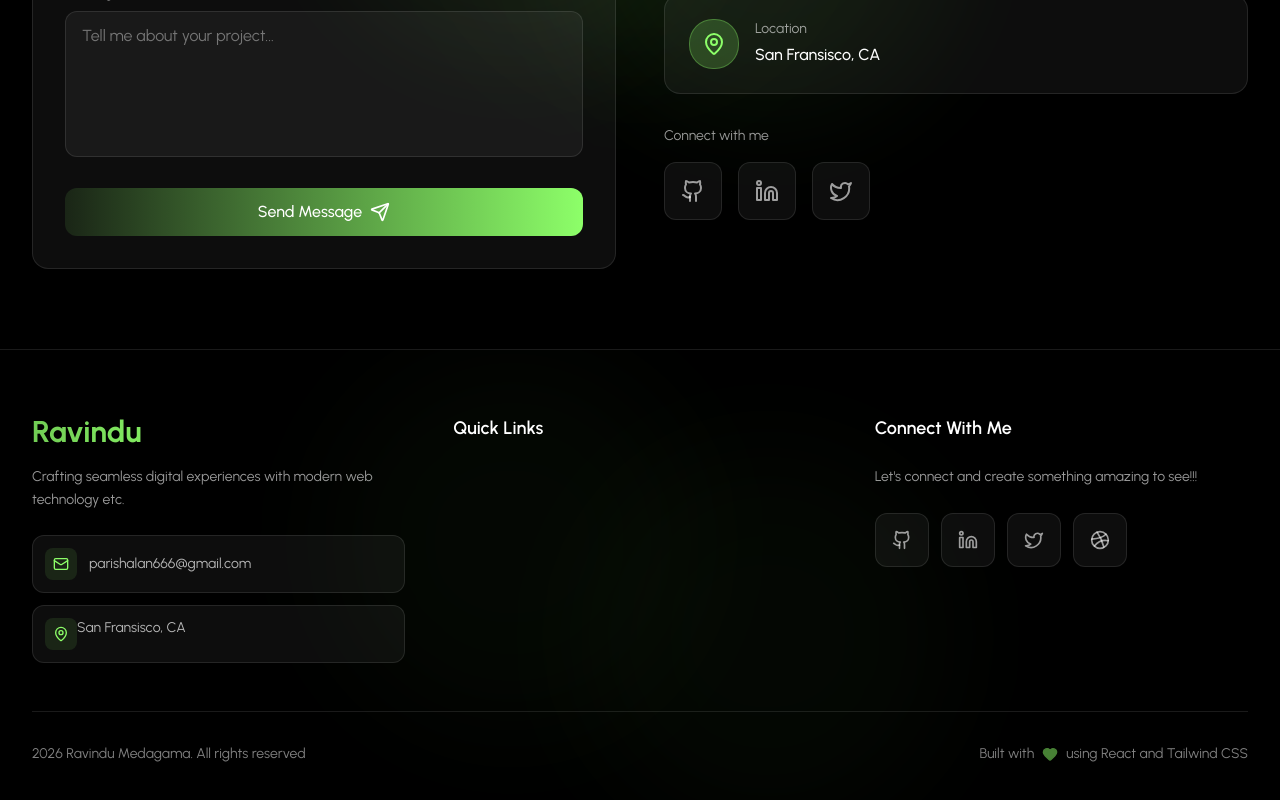
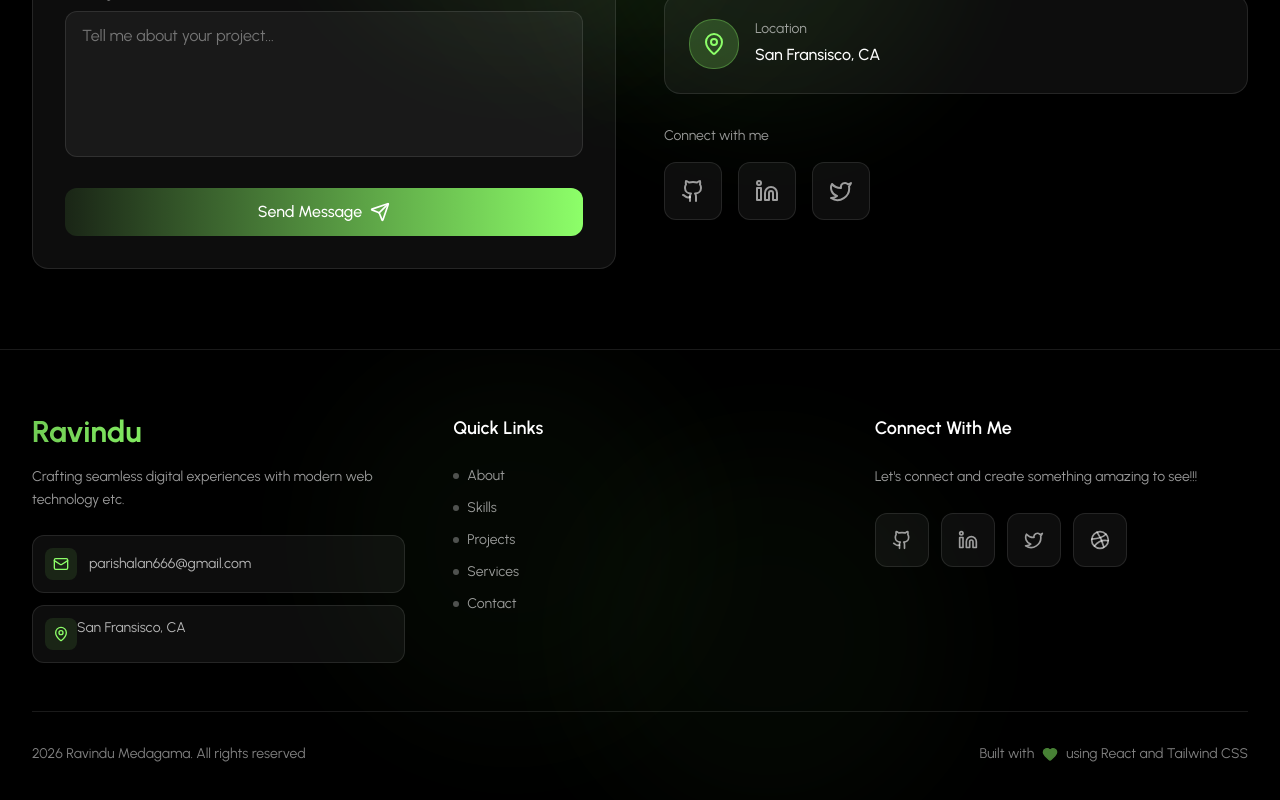
Before and after one commit to MRavindu/Portfolio, a React (Vite) app in the folder developer-portfolio/: page / in a window 1280 px wide. Shown: the part 6131-6931 px from the top of the page. Built offline with nearby package versions, Linux system fonts and the light colour scheme.

Commit message:
minor bug fixed

```diff
--- a/developer-portfolio/src/components/layout/Footer.jsx
+++ b/developer-portfolio/src/components/layout/Footer.jsx
@@ -61,7 +61,7 @@
                             Quick Links
                         </h4>
                         <ul className="space-y-3">
-                            {NAV_LINKS.map((link) =>{
+                            {NAV_LINKS.map((link) => (
                                 <li key={link.id}>
                                 <button
                                     onClick={() => scrollToSection(link.id)}
@@ -71,7 +71,7 @@
                                     <span className="text-sm">{link.label}</span>
                                 </button>
                                 </li>
-                            })}
+                            ))}
                         </ul>
                     </div>
                 </FadeIn>
```
Lines whose indentation alone changed are shown as unchanged.
